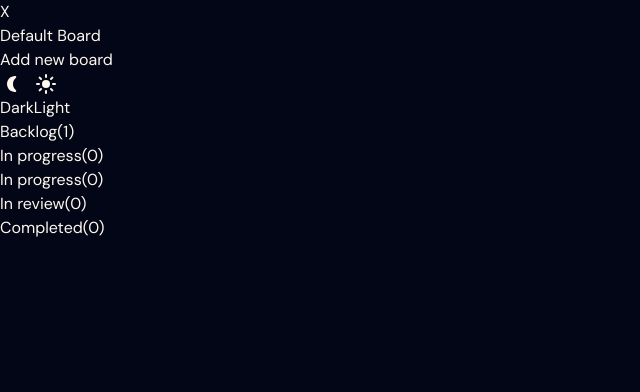
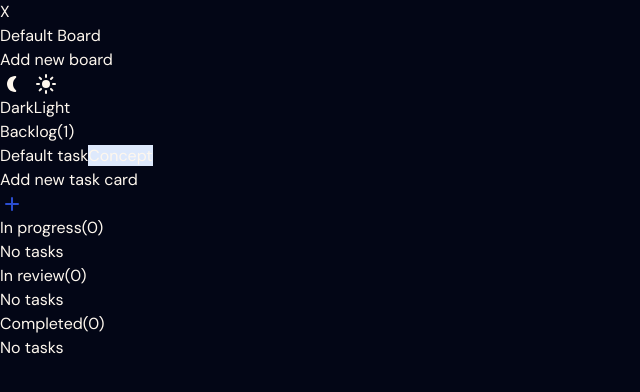
Before and after one commit to joanlajarin/task-manager, a React (Vite) app: page / in a window 1280 px wide. Shown: the top 392 px of the page, without its empty margins (0-640 px from the left). Built offline with nearby package versions, Linux system fonts and the light colour scheme.

Commit message:
Finish toggleSection and add Board with Columns, Tasks and Tags

```diff
--- a/src/App.jsx
+++ b/src/App.jsx
@@ -1,4 +1,5 @@
 import './App.css'
+import { Board } from './components/Board.jsx'
 import { DarkModeProvider } from './components/DarkModeContext.jsx'
 import { ToggleSection } from './components/ToggleSection.jsx'
 
@@ -11,6 +12,7 @@ function App() {
 
   return (
     <DarkModeProvider>
+      <div className=' p-[12px] flex gap-[12px]'>
           <section className=''>
               <a>X</a>
               <div>
@@ -21,23 +23,8 @@ function App() {
               </div>
               <ToggleSection/>
           </section>
-    <section>
-      <div>
-        Backlog(1)
+          <Board/>
       </div>
-      <div>
-        In progress(0)
-      </div>
-      <div>
-        In progress(0)
-      </div>
-      <div>
-        In review(0)
-      </div>
-      <div>
-        Completed(0)
-      </div>
-    </section>
     </DarkModeProvider>
   )
 }
--- /dev/null
+++ b/src/components/AddNewTask.jsx
@@ -0,0 +1,10 @@
+import addTask from '../images/Add_round.svg'
+
+export default function AddNewTask() {
+    return(
+        <div className="flex rounded-xl justify-between text-[#3662E3] bg-[#DEE9FC] px-[12px] py-[8px]">
+            <span className='font-semibold'>Add new task card</span>
+            <img src={addTask}></img>
+        </div>
+    )
+}
--- /dev/null
+++ b/src/components/Board.jsx
@@ -0,0 +1,18 @@
+import { Column } from "./Column"
+
+export function Board() {
+
+    const COLUMNS = [
+        {title: 'Backlog', color: '5aafed', tasks: [{title: 'Default task', src: '',tags: [{title: 'Concept', color: 'DEE9FC'}]}]},
+        {title: 'In progress', color: 'edcd5a',tasks: []},
+        {title: 'In review', color: 'd852e7' ,tasks: []},
+        {title: 'Completed', color: '52eb55',tasks: []},
+    ]
+
+    return(
+        <section className="w-full rounded-lg bg-[#3A3E44] px-[12px] py-[16px] grid grid-cols-4 gap-[12px]">
+           {COLUMNS.map((column, index) => <Column key={index} column={column}/>)}
+
+      </section>
+    )
+}
--- /dev/null
+++ b/src/components/Column.jsx
@@ -0,0 +1,21 @@
+import Task from "./Task"
+import AddNewTask from './AddNewTask.jsx'
+
+export function Column({ column: { color, title, tasks } }) {
+
+    return(
+            <div className="flex flex-col gap-[20px]">
+                <div className="flex gap-[8px] items-center">
+                    <div style={{ backgroundColor: `#${color}`}} className='rounded-full  size-[8px]'></div>
+                    <span>{`${title}(${tasks.length})`}</span>
+                </div>
+                {   tasks.length > 0  ?
+                    tasks.map( (task,index) => <Task key={index} task={task}/> )
+                    : <span className="text-[#7E878D] font-semibold">No tasks</span>
+                }
+                {
+                    title === 'Backlog' && <AddNewTask/>
+                }
+            </div>
+    )
+}
--- /dev/null
+++ b/src/components/Tag.jsx
@@ -0,0 +1,10 @@
+export default function Tag({tag: {title, color = 'DEE9FC'}}){
+    return(
+        <span
+            className="rounded py-[2px] px-[4px] w-fit h-fit text-[0.5rem] text-[#3662E3] font-bold"
+            style={{ backgroundColor: `#${color}`}}
+        >
+           {title}
+        </span>
+    )
+}
--- /dev/null
+++ b/src/components/Task.jsx
@@ -0,0 +1,17 @@
+import { useContext } from 'react'
+import Tag from './Tag.jsx'
+
+import { DarkModeContext } from './DarkModeContext'
+
+export default function Task({task: {title, source, tags}}){
+    const {darkMode}  = useContext(DarkModeContext)
+
+    return(
+
+    <div className={`rounded-lg flex flex-col gap-[12px] p-[12px] ${darkMode ? 'bg-[#191B1F]' : 'bg-[#FEF7EE]'}`}>
+        {source && <img src={source}></img>}
+        <span>{title}</span>
+        {tags.map( tag => <Tag tag={tag}/>)}
+    </div>
+    )
+}
--- a/src/components/ToggleSection.jsx
+++ b/src/components/ToggleSection.jsx
@@ -4,27 +4,42 @@ import sunFillBlackImg from '../images/Sun_fill_black.svg'
 import sunFillWhiteImg from '../images/Sun_fill_white.svg'
 
 import { DarkModeContext } from './DarkModeContext'
-import { useContext } from 'react'
+import { useContext, useState } from 'react'
 
 export function ToggleSection() {
+    const [isDark, setIsDark] = useState(true)
     const {darkMode, toggleDarkMode}  = useContext(DarkModeContext)
 
     const changeDarkModeOn = () => {
         if(darkMode === false)
         {
             toggleDarkMode()
+            setIsDark(!isDark)
         }
     }
     const changeDarkModeOff = () => {
         if(darkMode === true)
         {
             toggleDarkMode()
+            setIsDark(!isDark)
         }
     }
     return  (
-        <div>
-            <button><img src={darkMode ? moonFillWhiteImg : moonFillBlackImg} onClick={changeDarkModeOn}></img>Dark</button>
-            <button><img src={darkMode ? sunFillWhiteImg : sunFillBlackImg} onClick={changeDarkModeOff}></img>Light</button>
+        <div className={`rounded-lg flex p-[4px] w-fit ${darkMode ? 'bg-[#3A3E44]' : 'bg-[#FEF7EE]'}`}>
+            <button
+                className={`rounded-lg py-[8px] px-[30px] flex items-center gap-[4px] ${isDark ? 'bg-[#191B1F]' : 'bg-[#FEF7EE]'}`}
+                onClick={changeDarkModeOn}
+            >
+                <img src={darkMode ? moonFillWhiteImg : moonFillBlackImg}></img>
+                <span className='text-[0.875rem] font-semibold'>Dark</span>
+            </button>
+            <button
+                className={`rounded-lg py-[8px]  px-[30px] flex items-center gap-[4px] ${isDark ? 'bg-[#3A3E44]' : 'bg-[#d7d7d7]'}`}
+                onClick={changeDarkModeOff}
+            >
+                <img src={darkMode ? sunFillWhiteImg : sunFillBlackImg}></img>
+                <span className='text-[0.875rem] font-semibold'>Light</span>
+            </button>
         </div>
     )
 
```
Lines whose indentation alone changed are shown as unchanged.
